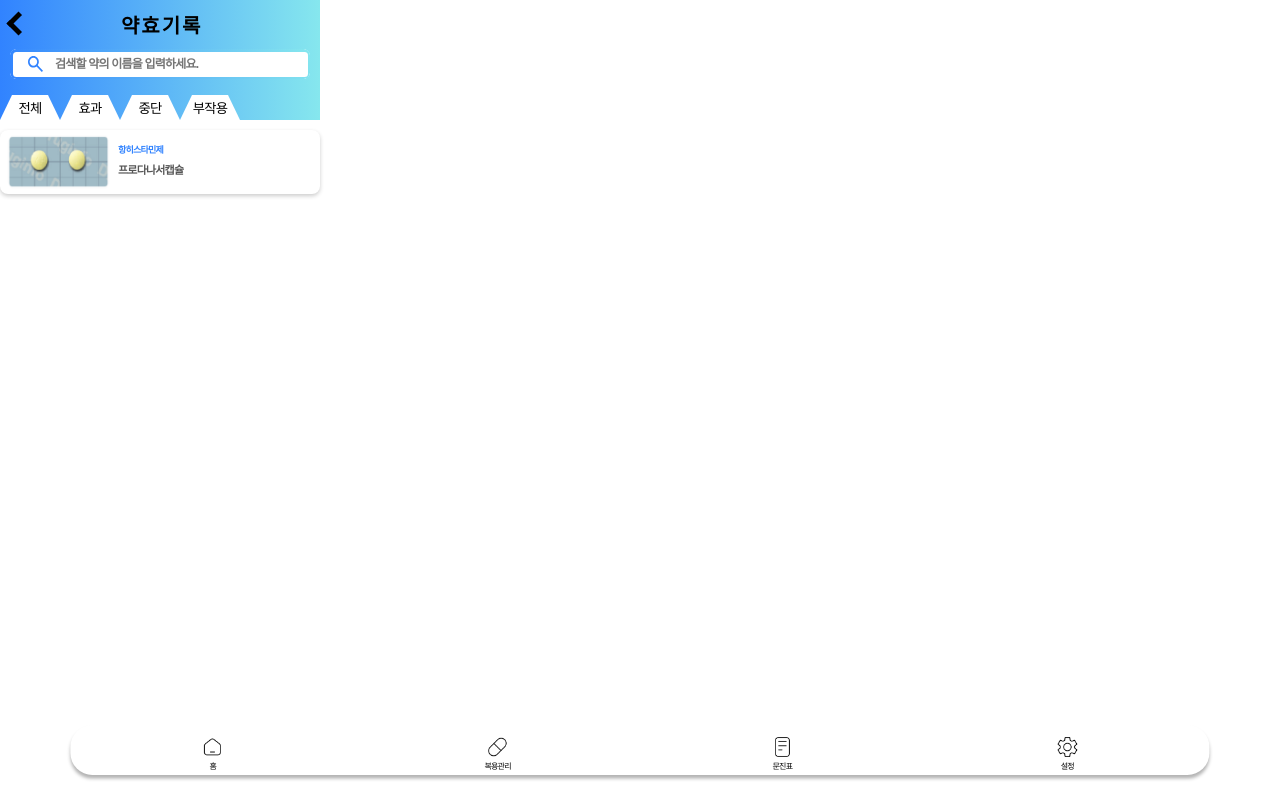
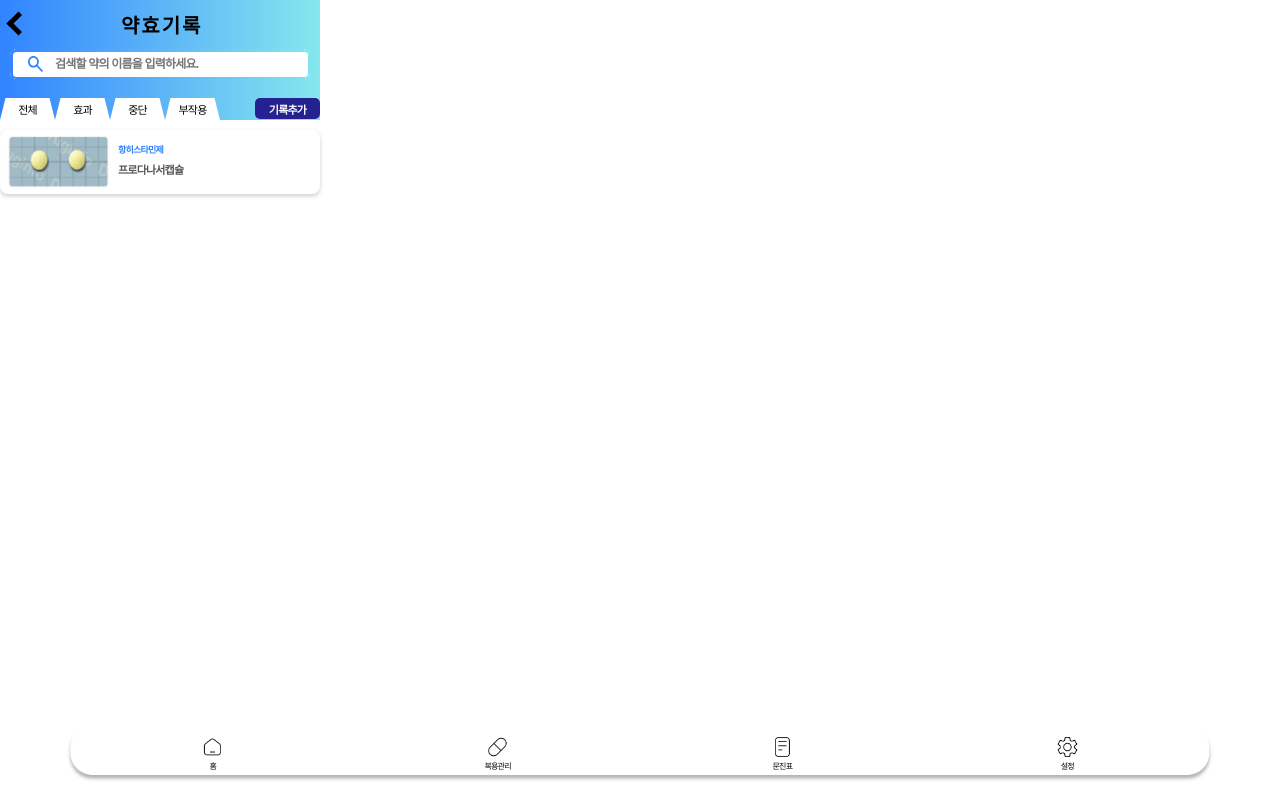
Before and after one commit to MedicineMadeByMother-Mayak/ChukChuk-yaksa, a Vue app in the folder frontend/chuckchuck_front/: page /userpilleffect in a window 1280 px wide. Built offline with nearby package versions, Linux system fonts and the light colour scheme; no server answers; sample sign-in values are in the browser's storage.

Commit message:
중간 커밋

```diff
--- a/frontend/chuckchuck_front/src/views/take_list/TakeListView.vue
+++ b/frontend/chuckchuck_front/src/views/take_list/TakeListView.vue
@@ -40,7 +40,7 @@
     </div>
     <div class="menu">
       <div class="menu-left">
-        <img src="@/assests/img/tempPill.png" alt="복용리스트" />
+        <img src="@/assests/icon/pill.png" alt="복용리스트" />
         <div><strong>복용중</strong></div>
       </div>
       <div class="menu-right">
@@ -77,22 +77,6 @@
         </li>
       </ul>
     </div>
-  </div>
-
-  <div class="menu">
-    <div class="menu-left">
-      <img src="@/assests/icon/pill.png" alt="복용리스트" />
-      <div>복용중</div>
-    </div>
-    <div class="menu-right">
-      <button class="gray-button">과거에먹은약</button>
-      <button class="navy-button">추가</button>
-    </div>
-  </div>
-  <hr class="line" />
-  <div class="pill-info" v-for="(data, index) in dumydata.result" :key="index">
-    <div>{{ data.createDate }} [{{ data.takeListName }}]</div>
-    <img src="@/assests/icon/edit.png" alt="홈" />
   </div>
 </template>
 
--- a/frontend/chuckchuck_front/src/views/user_pill_effect/UserPillEffectView.vue
+++ b/frontend/chuckchuck_front/src/views/user_pill_effect/UserPillEffectView.vue
@@ -11,13 +11,21 @@
       ></SearchBar>
     </div>
     <div class="buttons">
-      <button class="tab-button">전체</button
+      <div>
+        <button class="tab-button">전체</button
       ><button class="tab-button">효과</button
       ><button class="tab-button">중단</button
       ><button class="tab-button">부작용</button>
+      </div>
+      <div>
+        <div>
+        <button class="navy-button"><font-awesome-icon icon="fa-duotone fa-circle-plus" style="--fa-primary-color: #242291; --fa-secondary-color: #ffffff;" />기록추가</button>
+      </div>
+      </div>
     </div>
   </HeaderForm>
   <PillContent></PillContent>
+  <font-awesome-icon icon="fa-duotone fa-circle-plus" style="--fa-primary-color: #242291; --fa-secondary-color: #ffffff;" />
 </template>
 
 <script setup>
@@ -35,17 +43,22 @@ import SearchBar from "@/common/SearchBar.vue";
 
 .tab-button {
   font-family: Cafe24SsurroundAir;
+  font-size: 11px;
   border: none;
   background-color: white;
-  width: 60px;
+  width: 55px;
   padding: 3px 10px;
   margin: 0px;
   cursor: pointer;
-  clip-path: polygon(20% 0, 80% 0, 100% 100%, 0% 100%);
+  clip-path: polygon(10% 0, 90% 0, 100% 100%, 0% 100%);
   caret-color: transparent;
+  border-top-left-radius: 5%;
+  position: relative;
+  overflow: hidden;
 }
 
 .buttons {
+  width: 320px;
   display: flex;
   justify-content: space-between;
   margin: 0px 0px;
@@ -53,4 +66,17 @@ import SearchBar from "@/common/SearchBar.vue";
   left: 0;
   bottom: 0;
 }
+
+.navy-button {
+  background-color: #242291;
+  color: #ffffff;
+  font-weight: bold;
+  width: 65px;
+  height: 21px;
+  border-radius: 5px;
+  padding: 3px px;
+  font-size: 11px;
+  border: none;
+  cursor: pointer;
+}
 </style>
```
